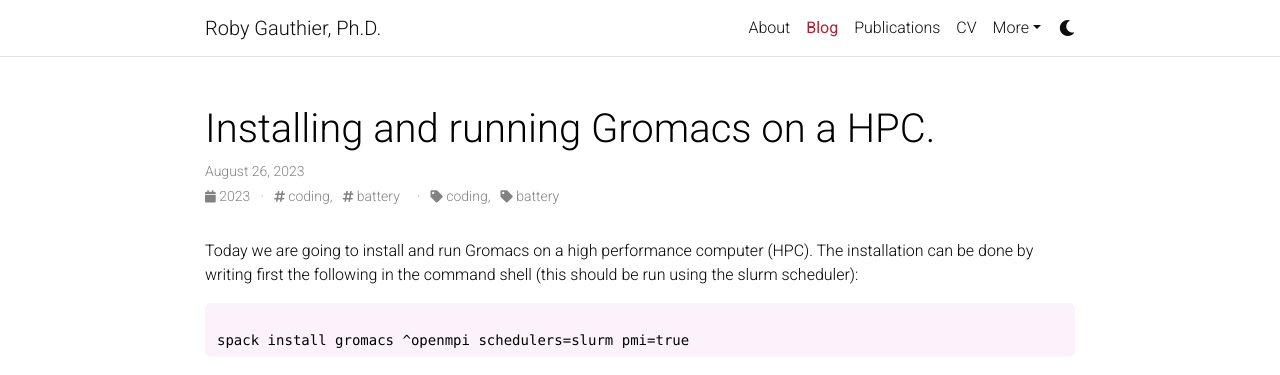
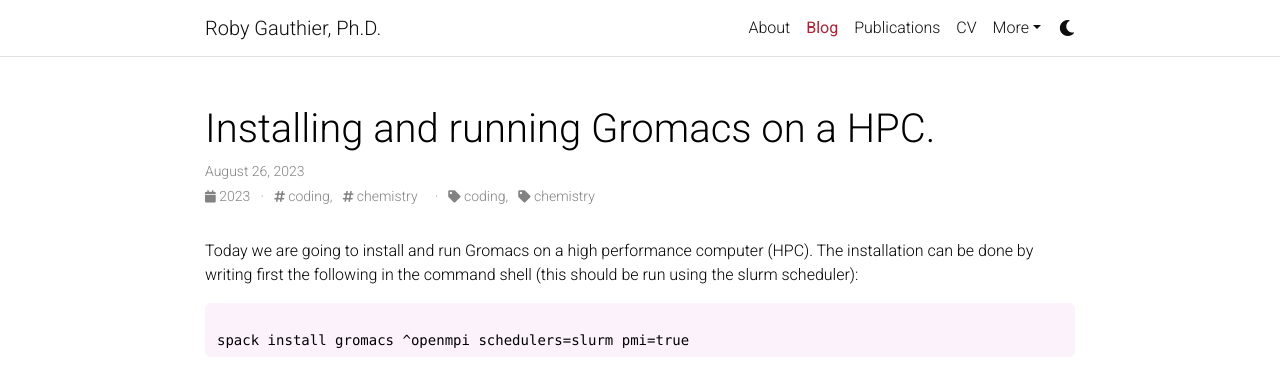
Before and after one commit to robygauthier/robygauthier.github.io, a Jekyll site: the page built from _posts/2023-08-26-GroHPC.md, in a window 1280 px wide and 900 px high. Shown: the top 375 px of the window. Built offline with Jekyll 4.4.1, drawn with Linux system fonts in a browser that asks for light colours; comment, search, counter and statistics services are not loaded; a style sheet for code colours, icons or effects is not loaded.

Commit message:
Update 2023-08-26-GroHPC.md
Tag update.

```diff
--- a/_posts/2023-08-26-GroHPC.md
+++ b/_posts/2023-08-26-GroHPC.md
@@ -3,8 +3,8 @@ layout: post
 title: Installing and running Gromacs on a HPC.
 date: 2023-08-26 23:36:00
 description:
-tags: coding, battery
-categories: coding, battery
+tags: coding, chemistry
+categories: coding, chemistry
 ---
 
 Today we are going to install and run Gromacs on a high performance computer (HPC). The installation can be done by writing first the following in the command shell (this should be run using the slurm scheduler):
```
